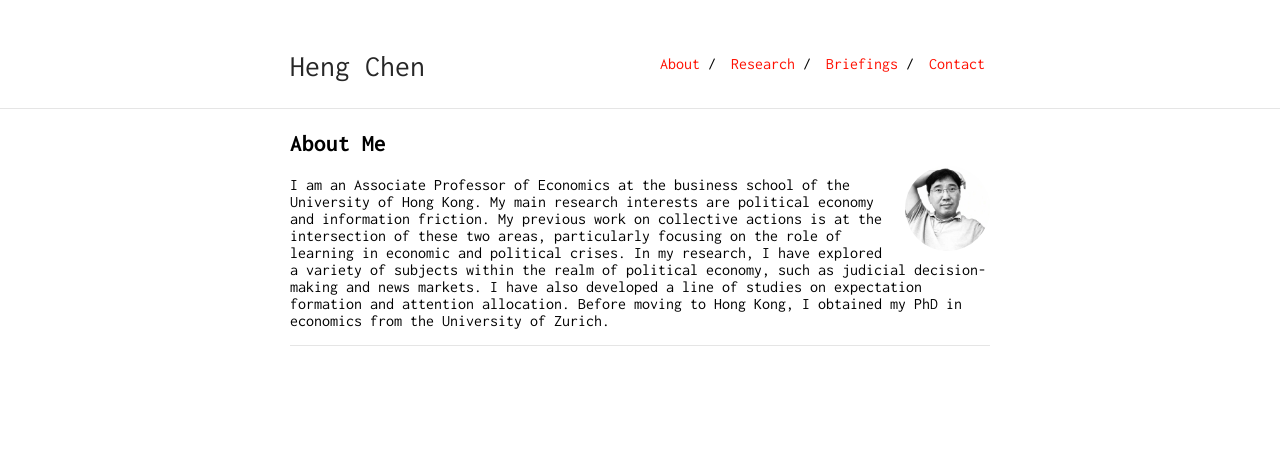
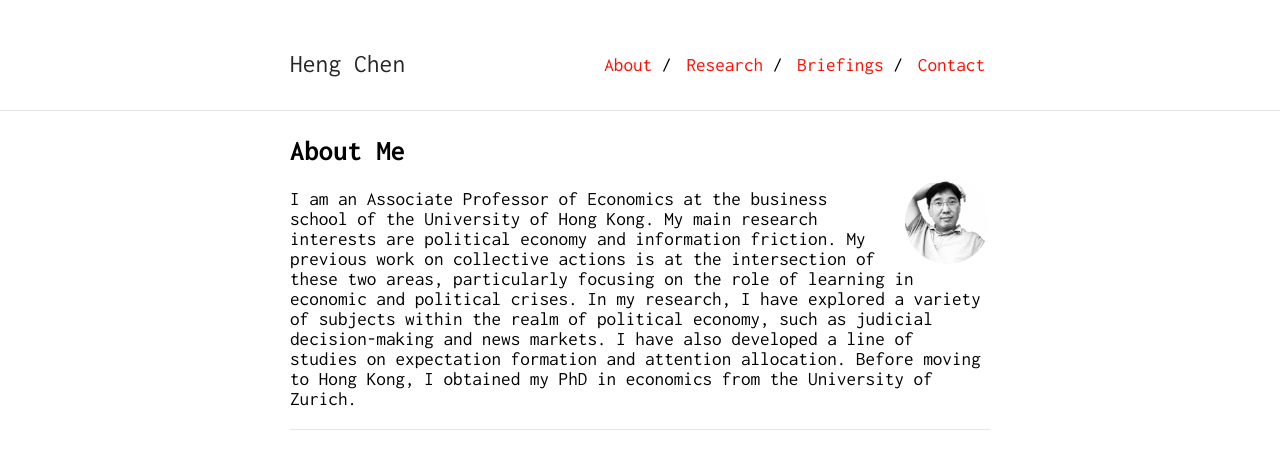
Before and after one commit to Shuyan0210611X/henrychen.github.io, a Jekyll site: the page built from index.md, in a window 1280 px wide. Shown: the top 469 px of the page. Built offline with Jekyll 4.4.1, drawn with Linux system fonts in a browser that asks for light colours; our own code applies the rules of GitHub Pages for plain Markdown files.

Commit message:
Update _style.scss

```diff
--- a/_sass/_style.scss
+++ b/_sass/_style.scss
@@ -13,6 +13,7 @@ body {
     margin: 0;
     font-family: "Inconsolata";
     height: 100%;
+    font-size: 2vw; /* 基于视口宽度的字体大小 */
 }
 a {
     text-decoration: none;
@@ -33,7 +34,7 @@ hr {
  */
 
 #author-name {
-    font-size: 30px;
+    font-size: 3vw; /* 基于视口宽度的字体大小 */
     color: #272727;
     display: inline-block;
 }
@@ -127,5 +128,35 @@ hr {
     }
 }
 
+/* 大屏幕（桌面） */
+@media (min-width: 1024px) {
+    body {
+        font-size: 1.5vw;
+    }
+    #author-name {
+        font-size: 2vw;
+    }
+}
+
+/* 中等屏幕（平板） */
+@media (min-width: 768px) and (max-width: 1023px) {
+    body {
+        font-size: 2vw;
+    }
+    #author-name {
+        font-size: 2.5vw;
+    }
+}
+
+/* 小屏幕（手机） */
+@media (max-width: 767px) {
+    body {
+        font-size: 3vw;
+    }
+    #author-name {
+        font-size: 3.5vw;
+    }
+}
+
 @import "typography";
 @import "tables";
```
Lines whose indentation alone changed are shown as unchanged.
